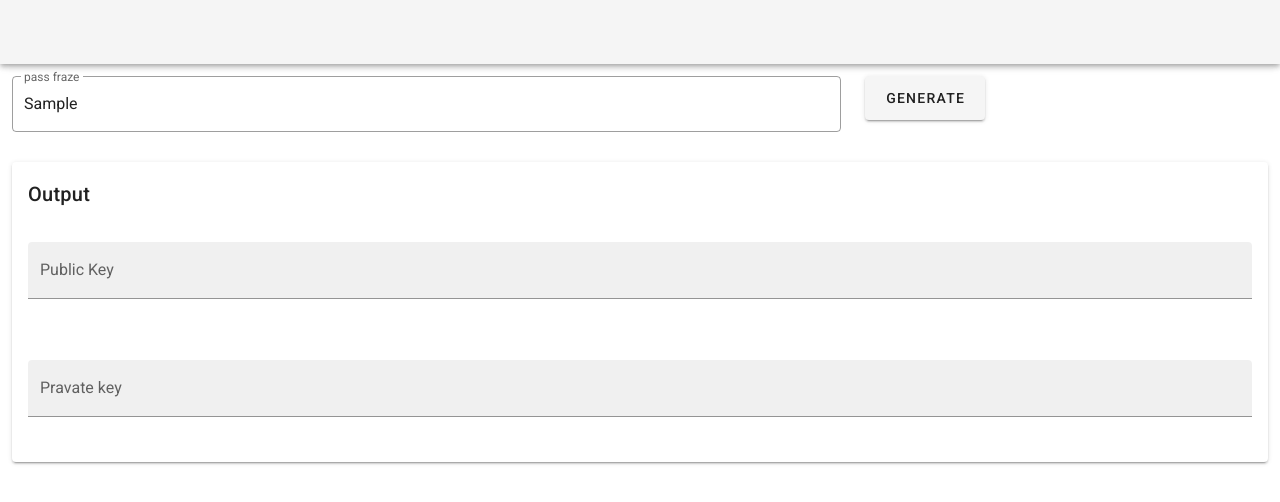
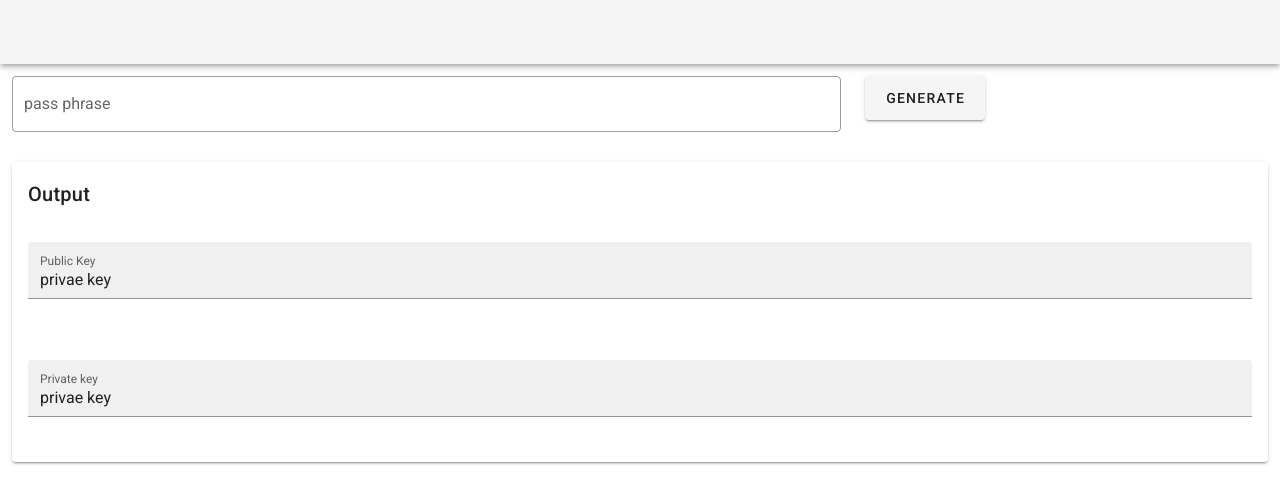
Before and after one commit to emailchain/client_web, a Vue app: page /aut in a window 1280 px wide. Both pictures are taken after typing "Sample" into the empty fields and a click on the button "GENERATE". Shown: the top 502 px of the page. Built offline with nearby package versions, Linux system fonts and the light colour scheme.

Commit message:
crypto and api

```diff
--- a/package.json
+++ b/package.json
@@ -8,7 +8,9 @@
     "lint": "vue-cli-service lint"
   },
   "dependencies": {
+    "axios": "^0.19.2",
     "core-js": "^3.4.4",
+    "cryptico": "^1.0.2",
     "vue": "^2.6.10",
     "vue-router": "^3.1.5",
     "vuetify": "^2.1.0"
--- /dev/null
+++ b/src/api/api.js
@@ -0,0 +1,4 @@
+import axios from "axios";
+const baseURL = localStorage.getItem("baseUrl")
+const Repository = axios.create({ baseURL });
+export default Repository;
--- a/src/views/Aut.vue
+++ b/src/views/Aut.vue
@@ -1,39 +1,39 @@
-
 <template>
     <v-container fluid>
         <v-row>
             <v-col cols="8">
                 <v-text-field outlined
-      v-model="email"
-      label="pass fraze"
+                              v-model="passPhrase"
+                              label="pass phrase"
                               required
 
                 ></v-text-field>
             </v-col>
             <v-col cols="4">
-    <v-btn class="mr-4" @click="submit" large>Generate</v-btn>
+                <v-btn class="mr-4" @click="generateKey" large>Generate</v-btn>
             </v-col>
         </v-row>
 
-    <v-card
+        <v-card v-if="showOutput"
                 class="mx-auto">
             <v-card-title>Output</v-card-title>
             <form>
                 <v-card-text>
                     <v-text-field filled
-      v-model="name"
+                                  v-model="pubKey"
                                   label="Public Key"
                                   required
 
-    ></v-text-field></v-card-text>
+                    ></v-text-field>
+                </v-card-text>
                 <v-card-text>
                     <v-text-field filled
-      v-model="email"
-      label="Pravate key"
+                                  v-model="privKey"
+                                  label="Private key"
                                   required
 
-    ></v-text-field></v-card-text>
-
+                    ></v-text-field>
+                </v-card-text>
 
 
             </form>
@@ -41,3 +41,24 @@
     </v-container>
 
 </template>
+<script>
+    export default {
+        data() {
+            return {
+                pubKey: "",
+                privKey: "",
+                passPhrase: "",
+                showOutput:false
+            };
+        },
+        methods:{
+            generateKey(){
+              this.privKey = "privae key";
+                this.pubKey = "privae key";
+                this.passPhrase="";
+                this.showOutput=true;
+            }
+        },
+
+    }
+</script>
```
Also changed, not shown: src/api/config.js (added, +8 -0 lines), src/api/email.api.js (added, +15 -0 lines), src/api/node.api.js (added, +22 -0 lines), src/crypto/index.js (added, +18 -0 lines), 1 other file (tests, documents, lock files or other folders). Lines whose indentation alone changed are shown as unchanged.
